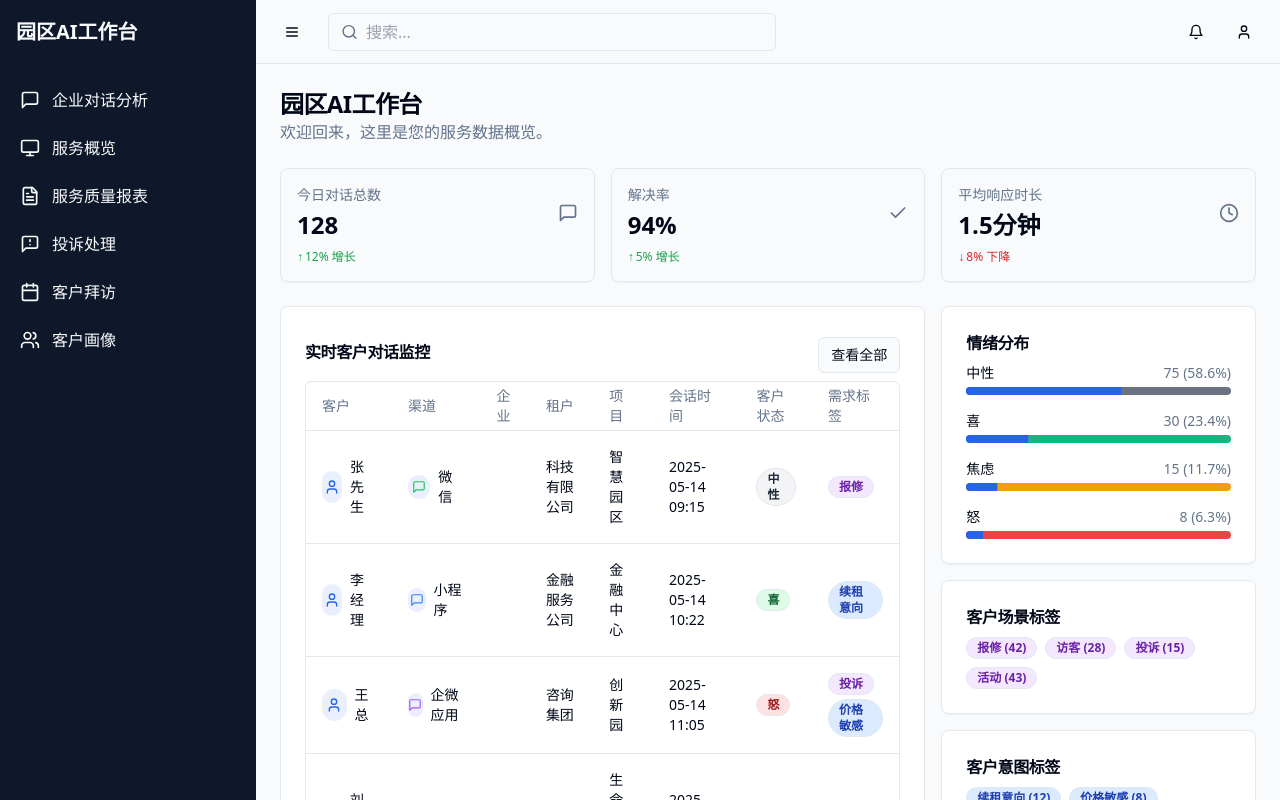
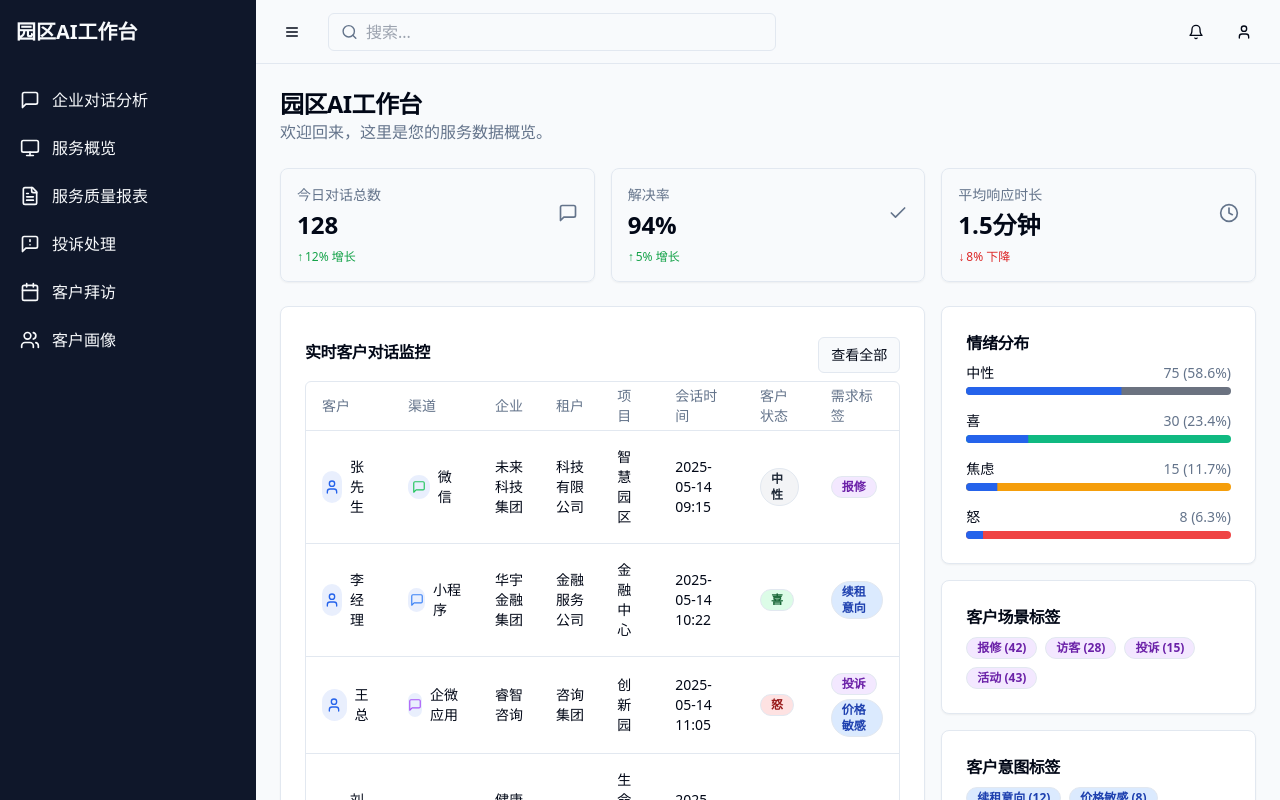
Before and after one commit to zeeklog/smart-park-workbench-42, a React (Vite) app: page / in a window 1280 px wide. Built offline with nearby package versions, Linux system fonts and the light colour scheme.

Commit message:
Fix: Add missing 'enterprise' property
The Conversation type in Dashboard.tsx is missing the 'enterprise' property, causing a type error. This commit adds the missing property to the conversation objects in the mock data to resolve the error.

```diff
--- a/src/pages/Dashboard.tsx
+++ b/src/pages/Dashboard.tsx
@@ -1,3 +1,4 @@
+
 import React from 'react';
 import StatCard from '@/components/dashboard/StatCard';
 import ConversationTable from '@/components/dashboard/ConversationTable';
@@ -65,6 +66,7 @@ const Dashboard = () => {
       userName: '张先生',
       botName: 'AI助手',
       tenant: '科技有限公司',
+      enterprise: '未来科技集团', // Added enterprise field
       project: '智慧园区',
       createdAt: '2025-05-14 09:15',
       tags: {
@@ -78,6 +80,7 @@ const Dashboard = () => {
       userName: '李经理',
       botName: 'AI助手',
       tenant: '金融服务公司',
+      enterprise: '华宇金融集团', // Added enterprise field
       project: '金融中心',
       createdAt: '2025-05-14 10:22',
       tags: {
@@ -91,6 +94,7 @@ const Dashboard = () => {
       userName: '王总',
       botName: 'AI助手',
       tenant: '咨询集团',
+      enterprise: '睿智咨询', // Added enterprise field
       project: '创新园',
       createdAt: '2025-05-14 11:05',
       tags: {
@@ -105,6 +109,7 @@ const Dashboard = () => {
       userName: '刘助理',
       botName: 'AI助手',
       tenant: '医疗科技',
+      enterprise: '健康医疗集团', // Added enterprise field
       project: '生命科学园',
       createdAt: '2025-05-14 13:30',
       tags: {
@@ -118,6 +123,7 @@ const Dashboard = () => {
       userName: '陈经理',
       botName: 'AI助手',
       tenant: '教育科技',
+      enterprise: '未来教育科技', // Added enterprise field
       project: '知识园区',
       createdAt: '2025-05-14 14:45',
       tags: {
```
